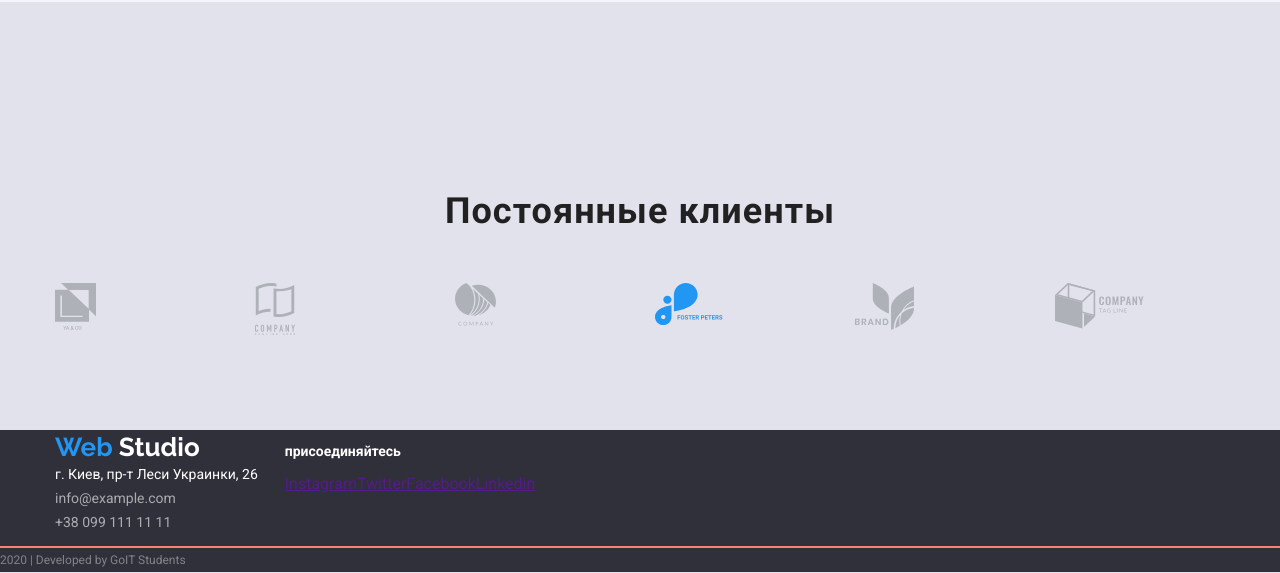
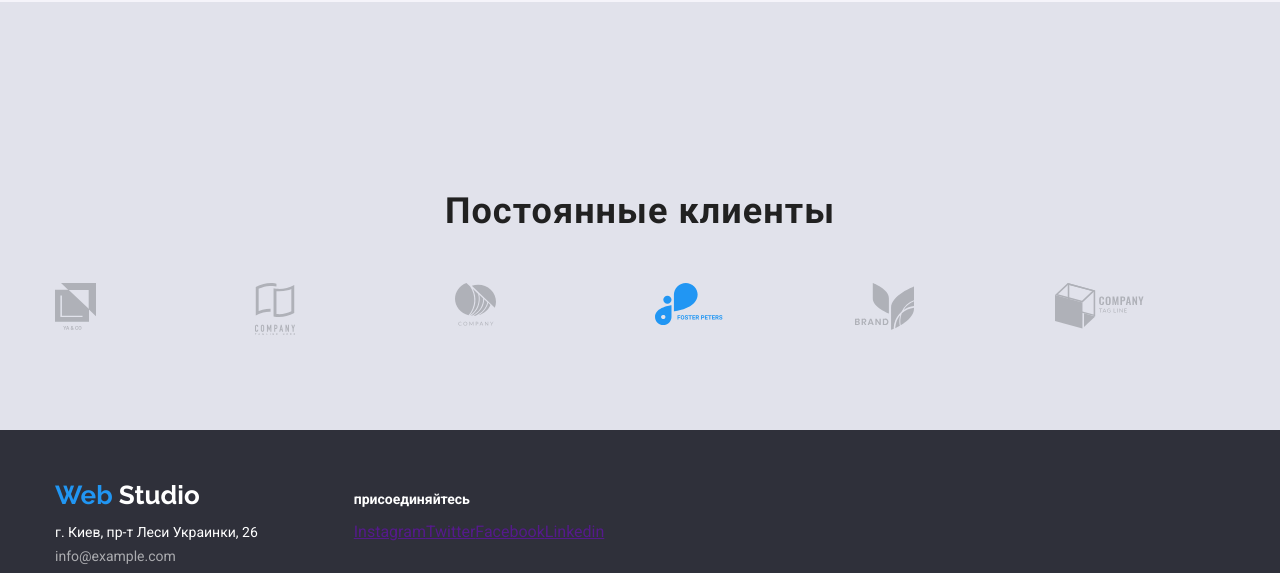
Before and after one commit to vosap2007/dz3, a plain HTML site: page index.html in a window 1280 px wide. Shown: the part 2218-2791 px from the top of the page. Drawn offline with nearby package versions, Linux system fonts and the light colour scheme.

Commit message:
доделывает футер

```diff
--- a/css/styles.css
+++ b/css/styles.css
@@ -43,7 +43,9 @@ img {
 /*Logo*/
 
 .logo {
+  display: block;
   text-decoration: none;
+  margin-bottom: 10px;
 }
 
 .logo-web {
@@ -326,6 +328,7 @@ img {
 .footer {
   display: flex;
   align-items: baseline;
+  padding-top: 48px;
 }
 
 .footer-backgraund {
@@ -359,12 +362,25 @@ img {
   font-style: normal;
 }
 
+.footer-mar {
+  margin-right: 69px;
+}
+
+.footer-marrite {
+  margin-right: 94px;
+}
+
 .developed {
   color: rgba(255, 255, 255, 0.4);
   font-weight: 400;
   font-size: 12px;
   line-height: 2;
-  border-top: 2px solid salmon;
+  border-top: 1px solid rgba(255, 255, 255, 0.1);
+  padding-top: 18px;
+  padding-bottom: 21px;
+  text-align: center;
+  margin-top: 0px;
+  margin-bottom: 0px;
 }
 
 /*---styles portfolio--*/
--- a/index.html
+++ b/index.html
@@ -324,7 +324,7 @@
     <!--Футер-->
     <footer class="footer-backgraund">
       <div class="container footer">
-        <div>
+        <div class="footer-mar">
           <a href="./" class="logo">
             <span class="logo-web">Web </span>
             <span class="logo-studio inversia">Studio</span>
@@ -336,7 +336,7 @@
             <span class="footer-contact">+38 099 111 11 11</span>
           </address>
         </div>
-        <div>
+        <div class="footer-marrite">
           <p class="footer-call">присоединяйтесь</p>
           <ul class="social">
             <li><a href="" aria-label="Ссылка на Instagram">Instagram</a></li>
@@ -346,7 +346,7 @@
           </ul>
         </div>
       </div>
-      <p class="developed">2020 | Developed by GoIT Students</p>
+      <p class="developed container">2020 | Developed by GoIT Students</p>
     </footer>
   </body>
 </html>
```
Also changed, not shown: portfolio.html (+5 -3 lines).
